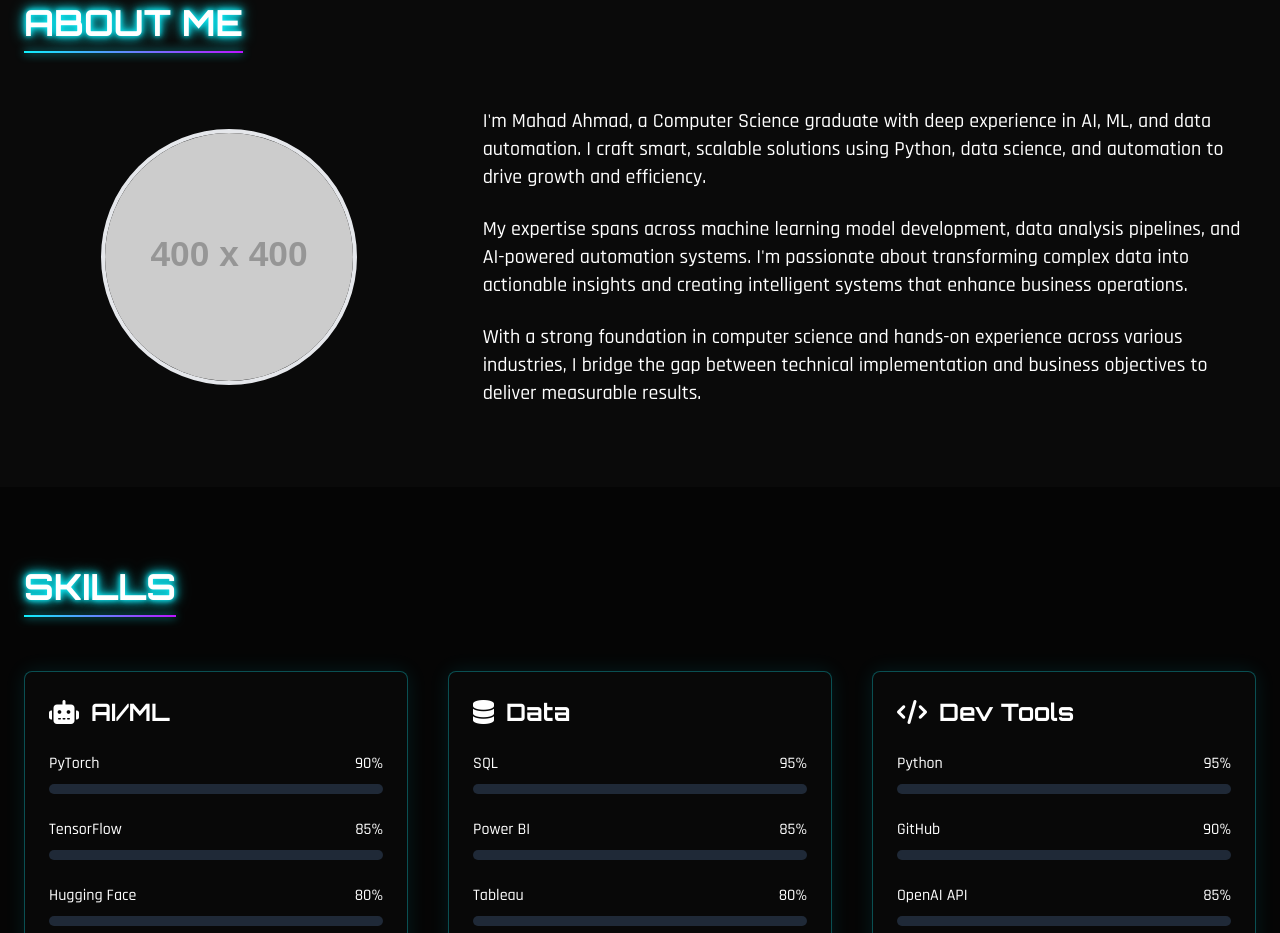
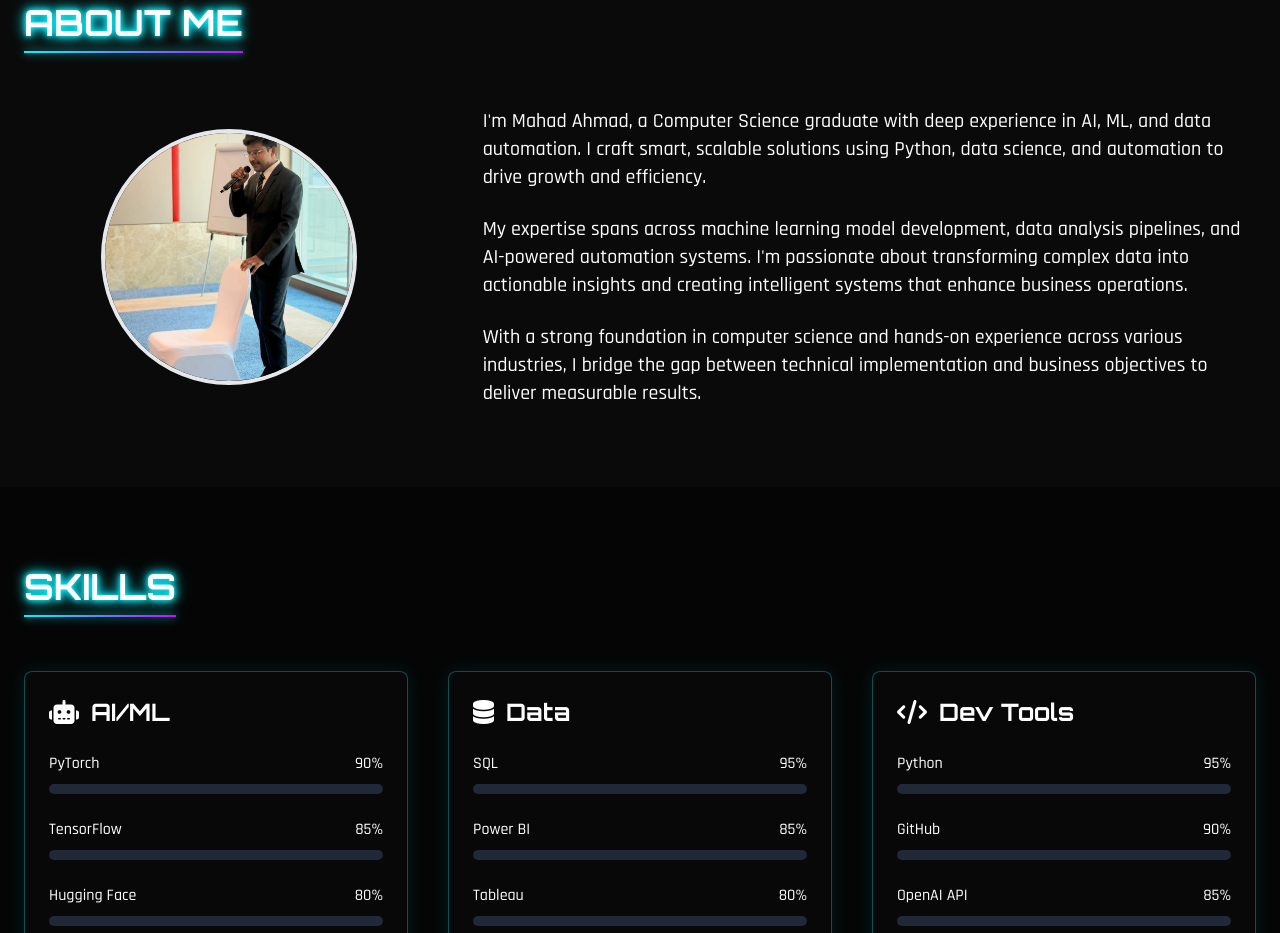
Before and after one commit to mahmad831/mahad-portfolio, a plain HTML site: page index.html in a window 1280 px wide. Shown: the part 877-1810 px from the top of the page. Drawn offline with nearby package versions, Linux system fonts and the light colour scheme; placeholder pictures from the web are drawn by us.

Commit message:
Update index.html

```diff
--- a/index.html
+++ b/index.html
@@ -337,7 +337,7 @@
                     <div class="relative w-64 h-64">
                         <div class="absolute inset-0 rounded-full bg-neon-purple opacity-20 blur-xl animate-pulse"></div>
                         <div class="profile-img relative w-full h-full rounded-full overflow-hidden border-4 border-neon-purple">
-                            <img src="https://via.placeholder.com/400x400" alt="Mahad Ahmad" class="w-full h-full object-cover">
+                            <img src="WhatsApp Image 2025-09-14 at 9.33.32 AM.jpeg" alt="Mahad Ahmad" class="w-full h-full object-cover">
                         </div>
                     </div>
                 </div>
```
